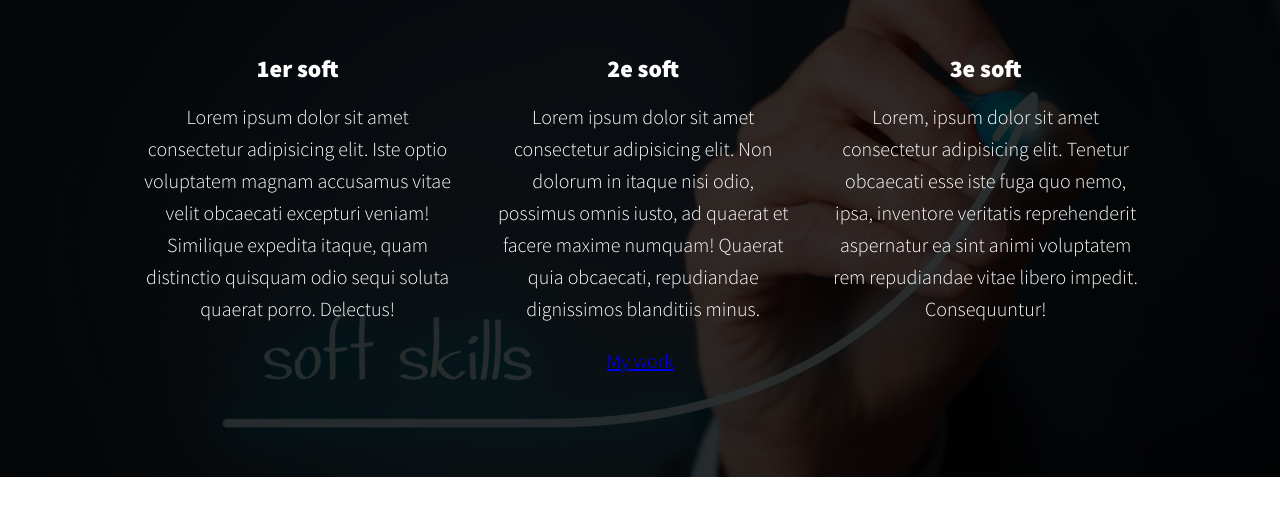
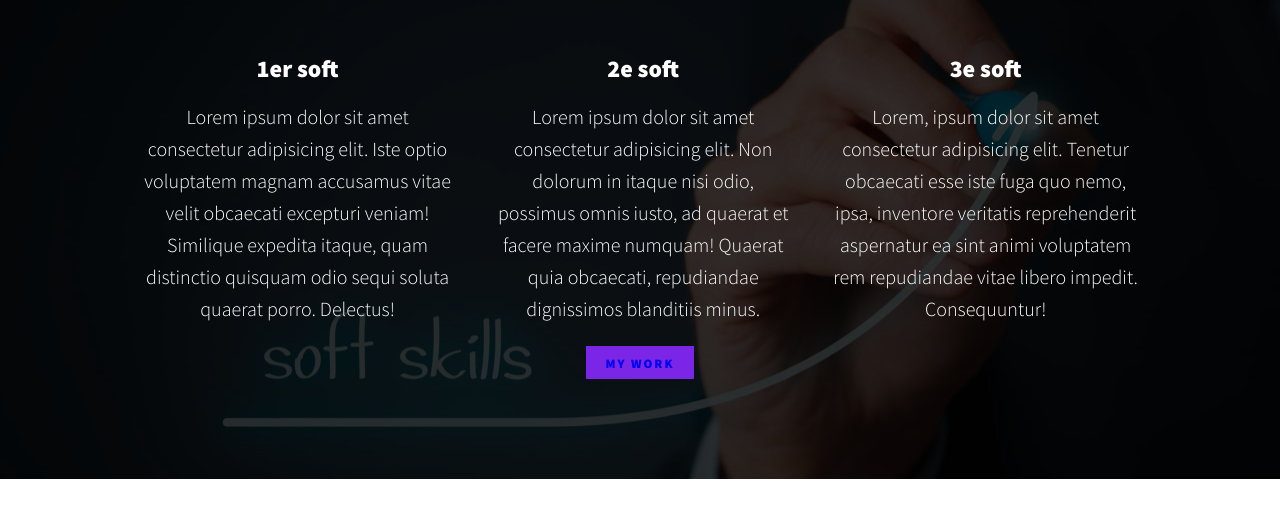
Before and after one commit to Diabl0ke/Portfolio, a plain HTML site: page index.html in a window 1280 px wide. Shown: the part 773-1290 px from the top of the page. Drawn offline with nearby package versions, Linux system fonts and the light colour scheme.

Commit message:
button and focus state

```diff
--- a/style.css
+++ b/style.css
@@ -59,6 +59,30 @@ img{
 }
 
 strong{ font-weight: var(--fw-bold);}
+
+:focus{
+    outline: 3px solid var(--clr-accent);
+    outline-offset: 3px;
+}
+
+/*Buttons*/
+
+.btn {
+    display: inline-block;
+    padding: .5em 1.5em;
+    background: var(--clr-accent);
+    text-decoration: none;
+    cursor: pointer;
+    font-size: 0.8rem;
+    text-transform: uppercase;
+    letter-spacing: 2px;
+    font-weight: var(--fw-bold);
+    transition: transform 200ms ease-in-out;
+}
+
+.btn:hover{
+    transform: scale(1.1);
+}
 
 /*Typography*/
 
@@ -167,6 +191,11 @@ nav { display: none;}
     opacity: 0.25;
 }
 
+.service {
+    max-width: 500px;
+    margin: 0 auto;
+}
+
 @media (min-width: 800px) {
     .services {
         display: flex;
```
